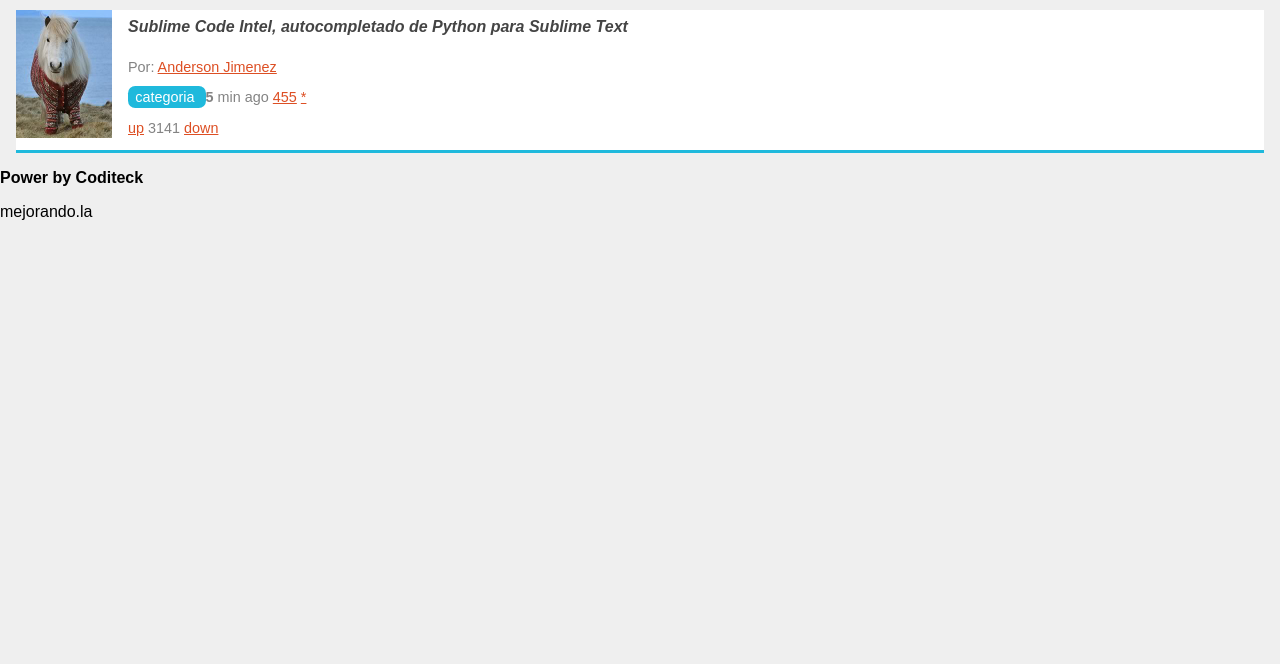
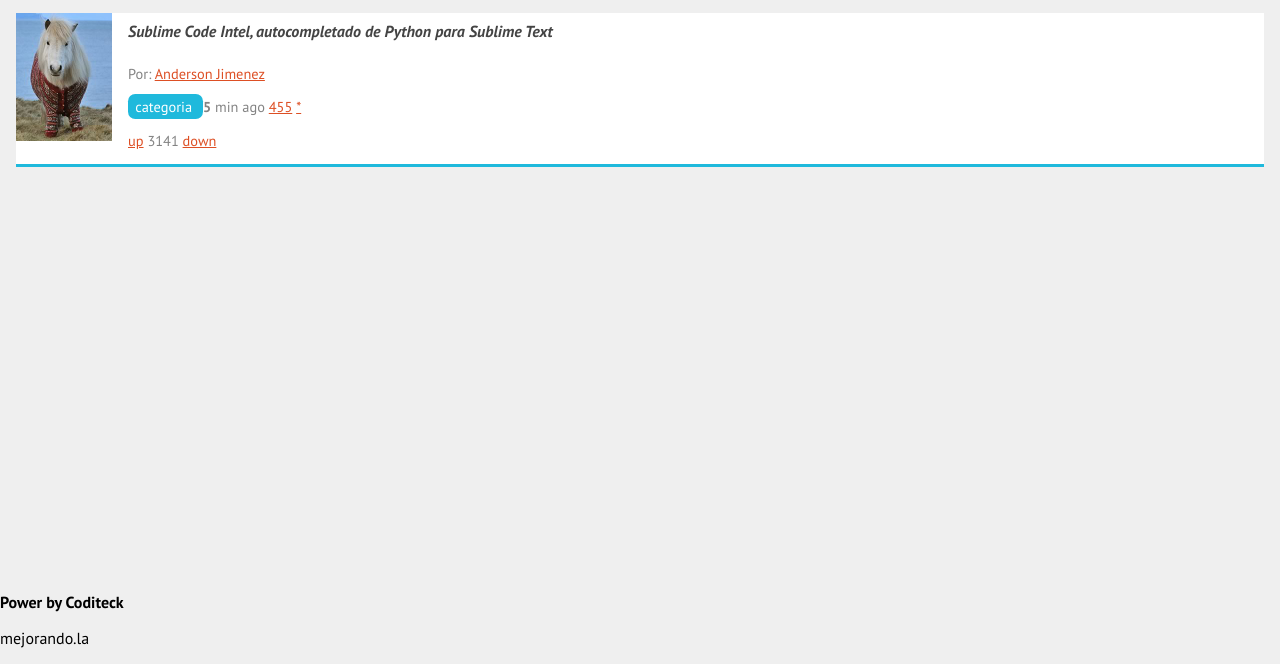
Before and after one commit to anderson-0812/Puls3AmericaCoditeck, a plain HTML site: page index.html in a window 1280 px wide. Shown: the part 136-800 px from the top of the page. Drawn offline with Linux system fonts and the light colour scheme.

Commit message:
Tipografias  o fuentes

```diff
--- a/estilos.css
+++ b/estilos.css
@@ -5,7 +5,7 @@ a
 body
 {
 	background: #EFEFEF;
-	font-family: arial;
+	font-family: "PT Sans",arial;
 	font-size: 16px;
 	margin: 0;
 }
@@ -44,13 +44,16 @@ header #avatar img
 	float: left;
 	width: 50px;
 }
-header #logo
-{
-	margin: 0;
-}
+
 header #logo img
 {
 	width: 80px;
+}
+footer
+{
+	bottom: 0;
+	position: absolute;
+	width: 100%;
 }
 nav
 {
@@ -135,7 +138,7 @@ nav #publicar_nav a
 {
 	font-size: 1em;
 	font-style: italic;
-	padding: 0.5em 0.5em;
+	padding: 0.5em;
 }
 #contenido .item .titulo_item a
 {
--- a/index.html
+++ b/index.html
@@ -3,7 +3,9 @@
 	<head>
 		<title>Mi primera webapp BJ</title>
 		<meta charset = "UTF-8"/>
-		<link rel="stylesheet" type="text/css" href="estilos.css">
+		<link rel="stylesheet" type="text/css" href="normalize.css"/>
+		<link href='http://fonts.googleapis.com/css?family=PT+Sans:400,700,700italic' rel='stylesheet' type='text/css'/>
+		<link rel="stylesheet" type="text/css" href="estilos.css"/>
 	</head>
 
 	<body>
```
